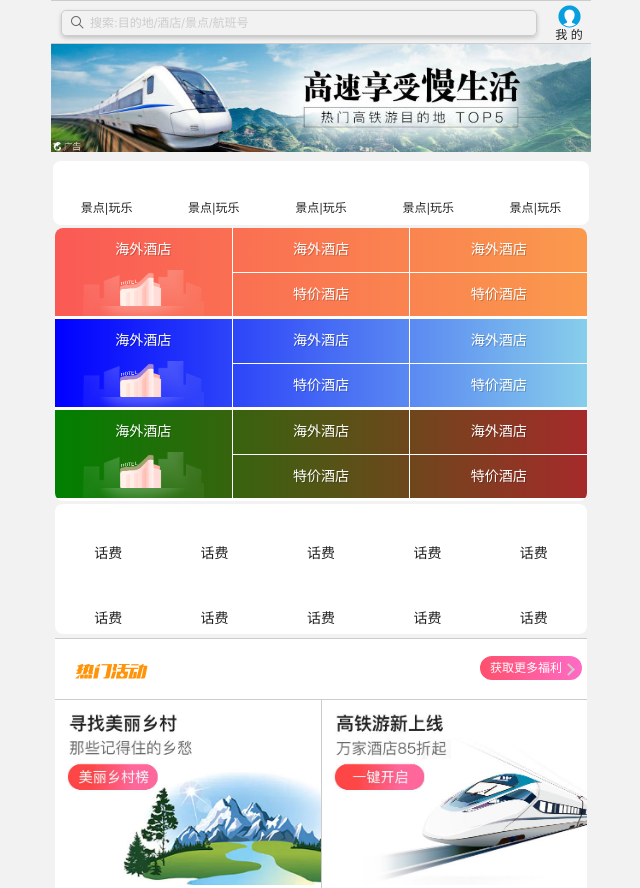
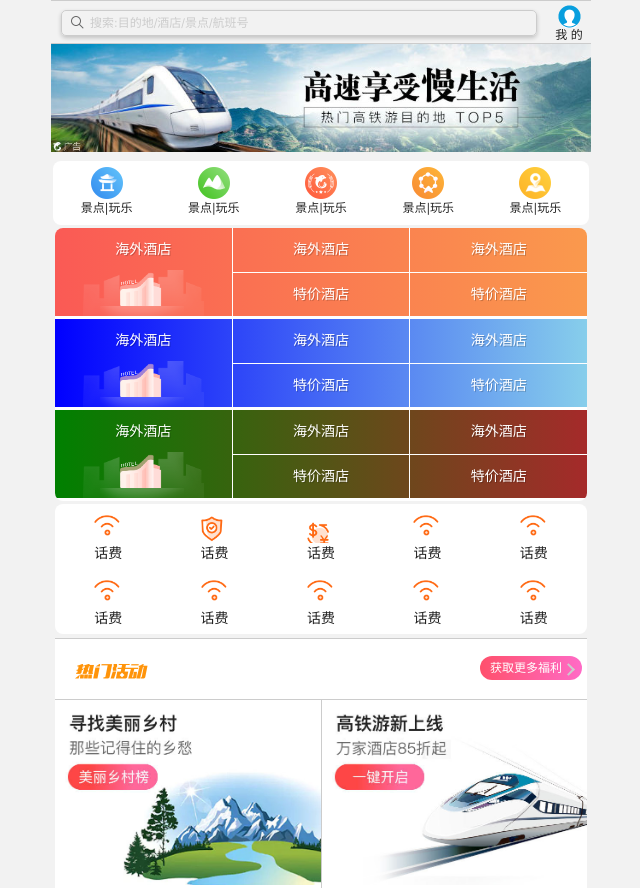
Before and after one commit to luoyaxiong/flex, a plain HTML site: page index.html in a window 1280 px wide. Shown: the top 888 px of the page, without its empty margins (319-959 px from the left). Drawn offline with Linux system fonts and the light colour scheme; files whose address does not match are found by name.

Commit message:
fix icon bugs

```diff
--- a/css/index.css
+++ b/css/index.css
@@ -120,7 +120,7 @@ div {
     width: 32px;
     height: 32px;
     margin-top: 6px;
-    background: url(images/localnav_bg.png) no-repeat 0 0;
+    background: url(../images/localnav_bg.png) no-repeat 0 0;
     background-size: 32px auto;
 }
 
@@ -225,7 +225,7 @@ div {
     height: 28px;
     margin-top: 6px;
     /* background-color: pink; */
-    background: url(images/subnav-bg.png) no-repeat 0 0;
+    background: url(../images/subnav-bg.png) no-repeat 0 0;
     background-size: 28px auto;
 }
 
```
